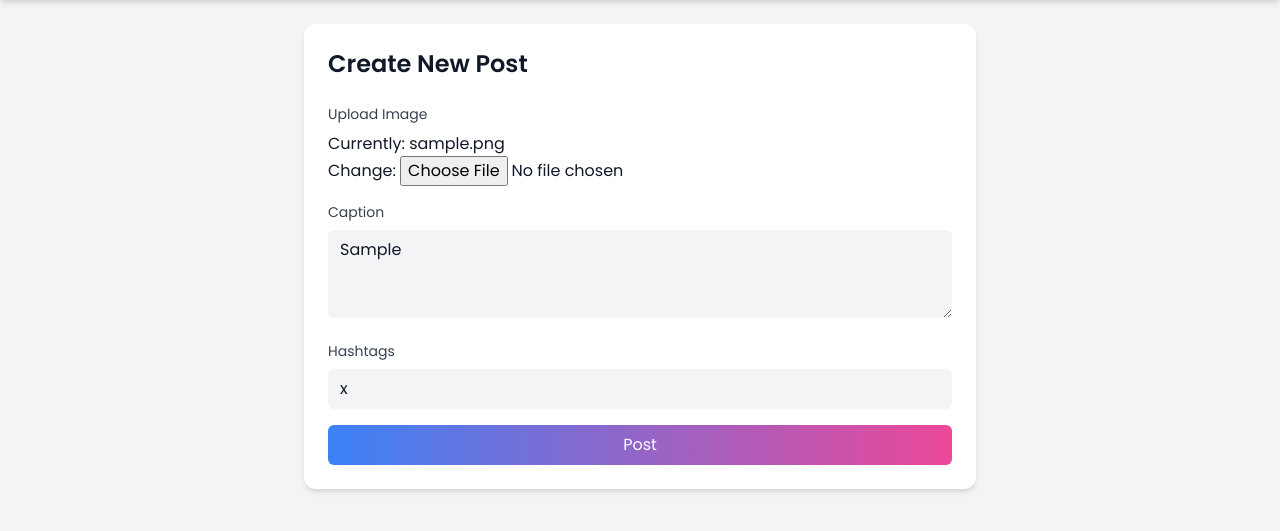
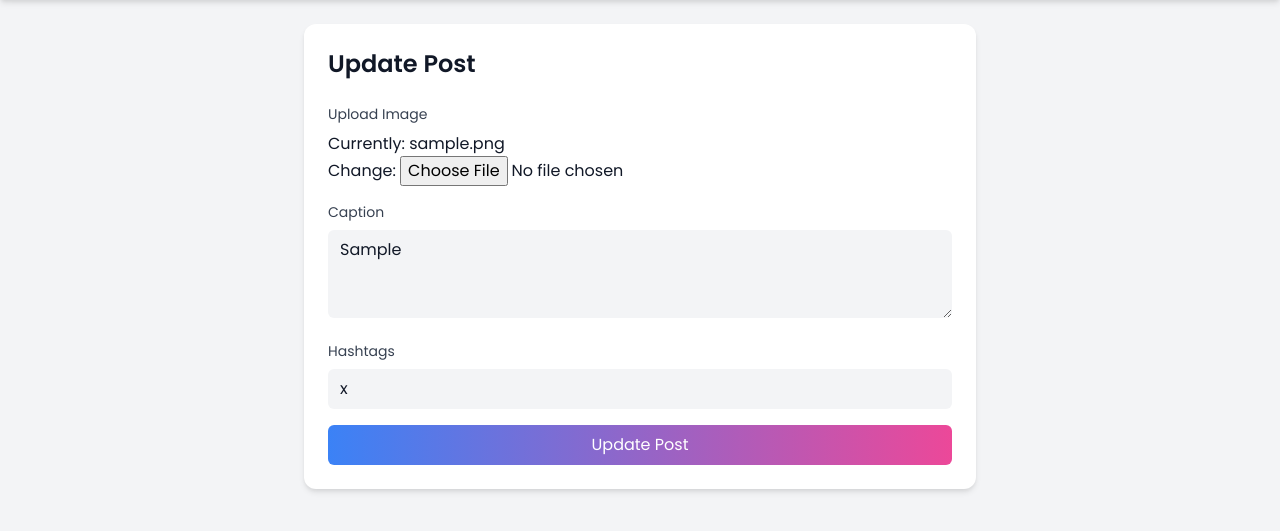
Before and after one commit to Samandar005/neo_gramm, a Django app: page /posts/update/1/ in a window 1280 px wide. Shown: the part 56-587 px from the top of the page. Run offline with Django 5.2, Linux system fonts and the light colour scheme; a user stored in the database is signed in; tables that the repository leaves empty hold one stand-in row (values such as "Sample post"); some libraries are stand-ins or nearby versions.

Commit message:
edit templates

```diff
--- a/templates/posts/post_create.html
+++ b/templates/posts/post_create.html
@@ -1,11 +1,11 @@
 {% extends 'base.html' %}
 
-{% block title %}NeoGram - Create Post{% endblock %}
+{% block title %}{% if post %}NeoGram - Update Post {% else %} NeoGram - Create Post {% endif %}{% endblock %}
 
 {% block content %}
 <div class="container mx-auto px-4 py-20">
     <div class="max-w-2xl mx-auto bg-white dark:bg-gray-800 rounded-xl neo-shadow overflow-hidden transition-neo p-6">
-        <h2 class="text-2xl font-semibold mb-6">Create New Post</h2>
+        <h2 class="text-2xl font-semibold mb-6">{% if post %}Update Post {% else %} Create New Post {% endif %}</h2>
         <form method="POST" enctype="multipart/form-data" class="space-y-4">
             {% csrf_token %}
             {% if form.non_field_errors %}
@@ -46,10 +46,17 @@
                     </div>
                 {% endif %}
             </div>
-            <button type="submit"
-                    class="w-full bg-gradient-to-r from-neoblue to-neopink text-white py-2 px-4 rounded-md hover:opacity-90 focus:outline-none focus:ring-2 focus:ring-offset-2 focus:ring-neoblue transition-neo">
-                Post
-            </button>
+            {% if post %}
+                <button type="submit"
+                        class="w-full bg-gradient-to-r from-neoblue to-neopink text-white py-2 px-4 rounded-md hover:opacity-90 focus:outline-none focus:ring-2 focus:ring-offset-2 focus:ring-neoblue transition-neo">
+                   Update Post
+                </button>
+            {% else %}
+                <button type="submit"
+                        class="w-full bg-gradient-to-r from-neoblue to-neopink text-white py-2 px-4 rounded-md hover:opacity-90 focus:outline-none focus:ring-2 focus:ring-offset-2 focus:ring-neoblue transition-neo">
+                    Create Post
+                </button>
+            {% endif %}
         </form>
     </div>
 </div>
```
